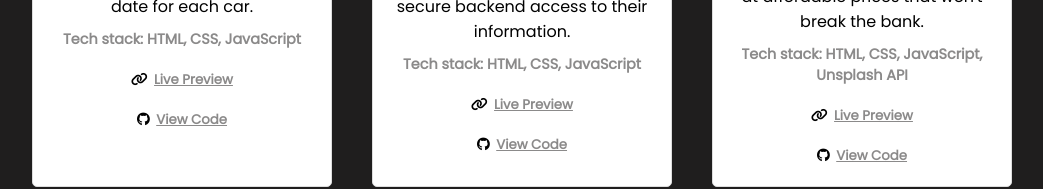
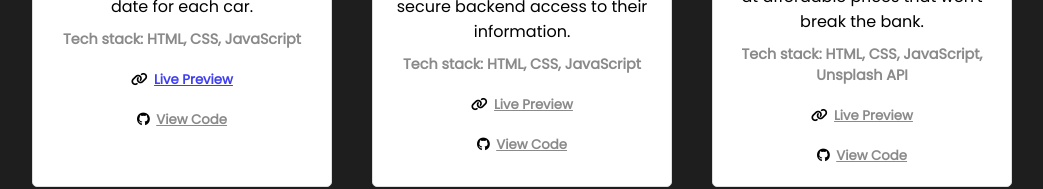
Before and after one commit to Ehigiepaul01/My-Cloud--Resume, a plain HTML site: page index.html in a window 1280 px wide. In both pictures the pointer is over the link 311 px from the left and 1901 px from the top of the page. Shown: the part 1822-2011 px from the top of the page, without its empty margins (118-1161 px from the left). Drawn offline with Linux system fonts and the light colour scheme.

Commit message:
amking changes to the site to test the code pipeline deployment

```diff
--- a/style.css
+++ b/style.css
@@ -213,6 +213,10 @@ height: 40px;
    text-decoration: underline;
 }
 
+.project-card a:hover {
+    color: var(--blue);
+}
+
 /* Footer Section Styling */
 .footer {
     color: var(--gray);
```
